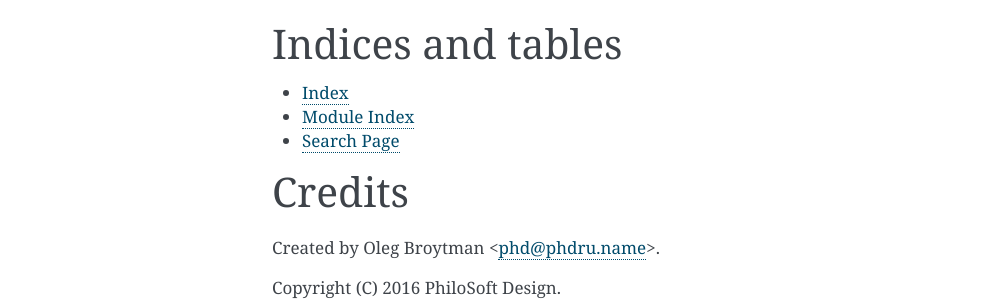
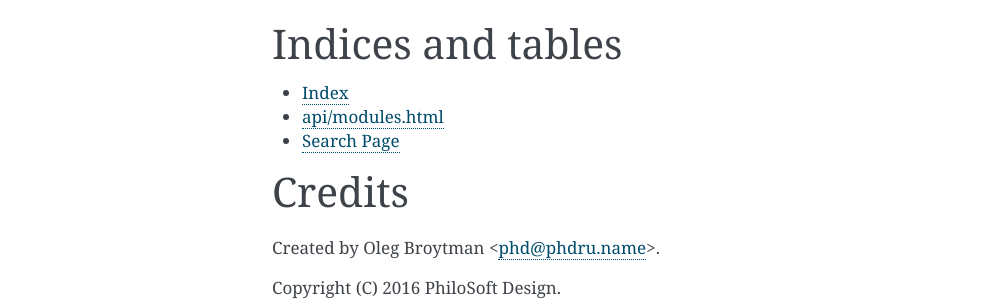
Before and after one commit to phdru/sqlconvert, a Sphinx documentation site: the page built from docs/index.rst, in a window 1280 px wide. Shown: the part 653-954 px from the top of the page, without its empty margins (148-1141 px from the left). Built offline with Sphinx 7.4.7, drawn with Linux system fonts in a browser that asks for light colours.

```diff
--- a/docs/index.rst
+++ b/docs/index.rst
@@ -37,7 +37,7 @@ Indices and tables
 ==================
 
 * :ref:`genindex`
-* :ref:`modindex`
+* `<api/modules.html>`_
 * :ref:`search`
 
 
```
